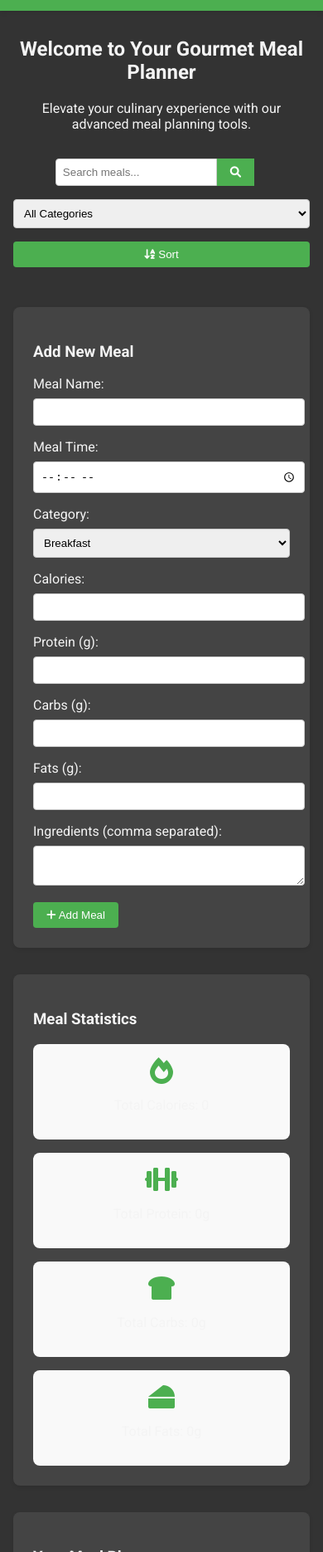
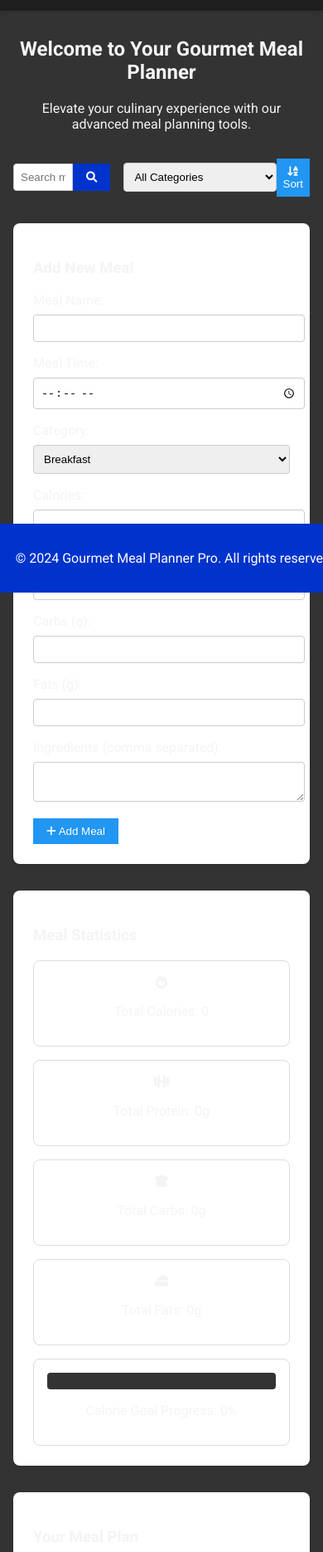
Before and after one commit to AyushMali-17/MealPlanner, a plain HTML site: page index.html in a window 390 px wide. Shown: the part 130-2000 px from the top of the page at 83% size. Drawn offline with nearby package versions, Linux system fonts and the light colour scheme.

Commit message:
making some changes -12

```diff
--- a/index.html
+++ b/index.html
@@ -100,6 +100,12 @@
                     <i class="fas fa-cheese"></i>
                     <p>Total Fats: <span id="total-fats">0</span>g</p>
                 </div>
+                <div class="stat-item">
+                    <div class="progress-bar">
+                        <div id="calorie-progress"></div>
+                    </div>
+                    <p>Calorie Goal Progress: <span id="calorie-progress-text">0%</span></p>
+                </div>
             </div>
         </section>
         <section class="meal-list-section">
--- a/styles.css
+++ b/styles.css
@@ -1,6 +1,6 @@
 :root {
-    --primary-color: #4CAF50;
-    --secondary-color: #45a049;
+    --primary-color: #0033cc; /* Royal Blue */
+    --secondary-color: #0044cc;
     --danger-color: #f44336;
     --background-color: #f4f4f4;
     --text-color: #333;
@@ -128,7 +128,6 @@ input, select, textarea {
     color: white;
     border: none;
     padding: 0.5rem 1rem;
-    border-radius: 4px;
     cursor: pointer;
     transition: background-color var(--transition-speed);
 }
@@ -137,46 +136,11 @@ input, select, textarea {
     background-color: var(--secondary-color);
 }
 
-.stats-grid {
-    display: grid;
-    grid-template-columns: repeat(auto-fit, minmax(200px, 1fr));
-    gap: 1rem;
-}
-
-.stat-item {
-    text-align: center;
-    padding: 1rem;
-    background-color: #f9f9f9;
-    border-radius: 8px;
-}
-
-.stat-item i {
-    font-size: 2rem;
-    color: var(--primary-color);
-}
-
-#meal-list {
-    list-style-type: none;
-    padding: 0;
-}
-
-#meal-list li {
-    background-color: #fff;
-    margin-bottom: 1rem;
-    padding: 1rem;
-    border-radius: 8px;
-    box-shadow: 0 1px 3px rgba(0,0,0,0.1);
-    display: flex;
-    justify-content: space-between;
-    align-items: center;
-}
-
 .btn-danger {
     background-color: var(--danger-color);
     color: white;
     border: none;
     padding: 0.5rem 1rem;
-    border-radius: 4px;
     cursor: pointer;
     transition: background-color var(--transition-speed);
 }
@@ -185,32 +149,81 @@ input, select, textarea {
     background-color: #d32f2f;
 }
 
+.meal-list-section ul {
+    list-style: none;
+    padding: 0;
+}
+
+.meal-list-section li {
+    background-color: var(--card-background);
+    border: 1px solid #ddd;
+    border-radius: 4px;
+    padding: 1rem;
+    margin-bottom: 1rem;
+    display: flex;
+    justify-content: space-between;
+    align-items: center;
+}
+
+.stats-grid {
+    display: grid;
+    grid-template-columns: repeat(auto-fill, minmax(200px, 1fr));
+    gap: 1rem;
+}
+
+.stat-item {
+    background-color: var(--card-background);
+    border: 1px solid #ddd;
+    border-radius: 8px;
+    padding: 1rem;
+    text-align: center;
+}
+
+.progress-bar {
+    background-color: #eee;
+    border-radius: 4px;
+    height: 20px;
+    overflow: hidden;
+    position: relative;
+}
+
+#calorie-progress {
+    background-color: var(--primary-color);
+    height: 100%;
+    width: 0%;
+    transition: width var(--transition-speed);
+}
+
 footer {
     text-align: center;
     padding: 1rem;
     background-color: var(--primary-color);
     color: var(--header-color);
+    position: fixed;
+    width: 100%;
+    bottom: 0;
+}
+.dark-mode {
+    background-color: #121212;
+    color: #e0e0e0;
 }
 
-/* Dark mode styles */
-body.dark-mode {
-    --background-color: #333;
-    --text-color: #f4f4f4;
-    --card-background: #444;
+.dark-mode header {
+    background-color: #1e1e1e;
 }
 
-/* Responsive design */
-@media (max-width: 768px) {
-    .search-bar {
-        flex-direction: column;
-    }
+.dark-mode .btn-primary {
+    background-color: #2196f3;
+}
 
-    .search-container {
-        margin-bottom: 1rem;
-    }
+.dark-mode .btn-danger {
+    background-color: #e57373;
+}
 
-    #filter-category, #sort-meals {
-        width: 100%;
-        margin-bottom: 1rem;
-    }
+.dark-mode .progress-bar {
+    background-color: #333;
 }
+
+.dark-mode #calorie-progress {
+    background-color: #2196f3;
+}
```
